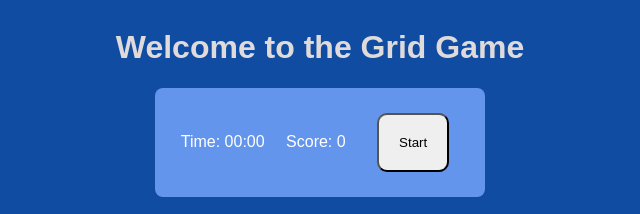
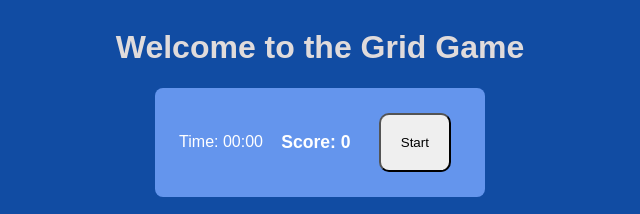
Before and after one commit to s09hilpa/grid-game-NEW, a plain HTML site: page Grid-game/index.html in a window 1280 px wide. Shown: the top 214 px of the page, 320-960 px from the left. Drawn offline with Linux system fonts and the light colour scheme.

Commit message:
Update styles.css

```diff
--- a/Grid-game/styles.css
+++ b/Grid-game/styles.css
@@ -89,7 +89,7 @@ body {
   margin-bottom: 20px;
 }
 
-score {
+.score {
   font-size: 1.1rem;
   font-weight: bold;
 }
```
